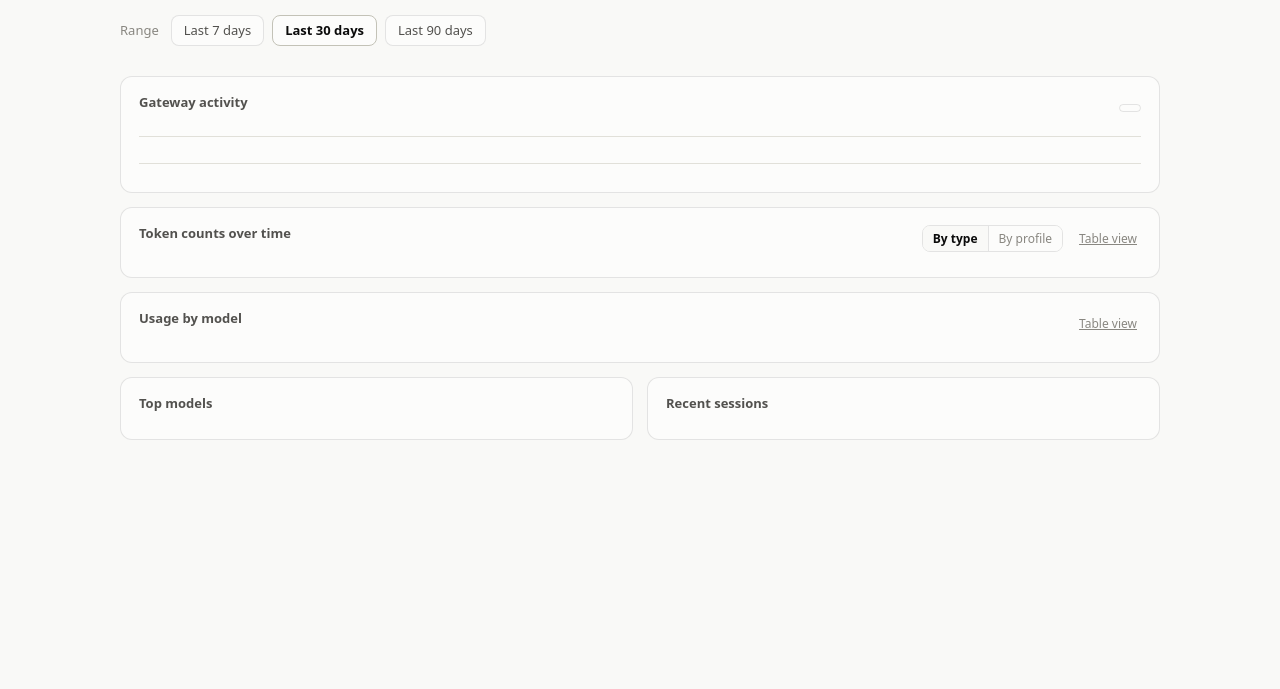
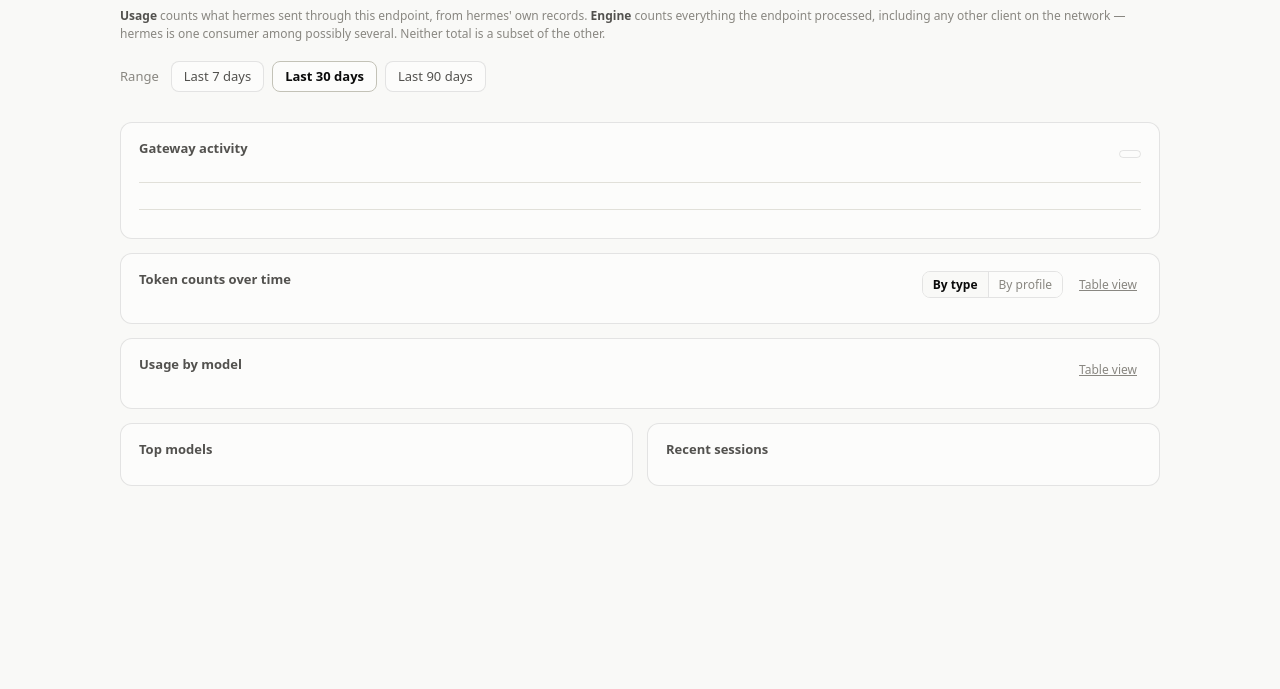
Before and after one commit to pclarytx10/hermes-stats-dash, a website: page public/index.html in a window 1280 px wide. Shown: the part 111-800 px from the top of the page. Drawn offline with Linux system fonts and the light colour scheme; no server answers.

Commit message:
Phase 6: framing and docs (closes Phase 0's collector bind-mode doc)
Adds an in-UI attribution note above the tabs stating what Usage and
Engine can and cannot see (neither is a subset of the other), and mirrors
the health badge's aria-label onto a title attribute so mouse users get
the same explanation on hover, not just screen readers.

Rewrites the README to cover both halves: Engine tab features, the
/api/engine/* routes, engine config (engines[] list + env fallback, with
the setup page's per-engine Test connection), and two new sections —
deploying the telemetry collector as a systemd user unit with --bind
guidance (the per-collector deployment choice Phase 0 flagged but never
wrote up), and running hermes-stats-dash itself as a systemd service
(documenting what Phase 0 actually did on nfcmini, previously undocumented
since the README only ever described `npm start`).

```diff
--- a/public/index.html
+++ b/public/index.html
@@ -129,6 +129,10 @@
   .tab-btn:hover { color: var(--text-primary); }
   .tab-btn[aria-selected="true"] { color: var(--text-primary); border-bottom-color: var(--text-primary); }
   [role="tabpanel"][hidden] { display: none; }
+  .attribution-note {
+    font-size: 12px; color: var(--text-muted); margin: 10px 0 0; line-height: 1.5;
+  }
+  .attribution-note strong { color: var(--text-secondary); font-weight: 600; }
 
   .filters { display: flex; gap: 8px; align-items: center; margin: 18px 0 16px; }
   .filters .label { color: var(--text-muted); font-size: 13px; margin-right: 4px; }
@@ -323,6 +327,12 @@
     <button class="tab-btn" id="tab-engine-btn" role="tab" type="button"
       aria-selected="false" aria-controls="tab-engine">Engine</button>
   </div>
+
+  <p class="attribution-note">
+    <strong>Usage</strong> counts what hermes sent through this endpoint, from hermes' own records.
+    <strong>Engine</strong> counts everything the endpoint processed, including any other client on the
+    network — hermes is one consumer among possibly several. Neither total is a subset of the other.
+  </p>
 
   <div id="tab-usage" role="tabpanel" aria-labelledby="tab-usage-btn">
     <div class="filters" role="group" aria-label="Date range">
@@ -2079,7 +2089,9 @@ function renderEngineBadge(health) {
   btn.hidden = false;
   btn.dataset.state = state;
   btn.replaceChildren(el('span', { class: 'dot' }), el('span', { text: visible }));
-  btn.setAttribute('aria-label', `llama.cpp @ ${host} — ${ariaTail} Click to open the Engine tab.`);
+  const fullText = `llama.cpp @ ${host} — ${ariaTail} Click to open the Engine tab.`;
+  btn.setAttribute('aria-label', fullText);
+  btn.title = fullText;
 }
 
 async function pollEngineBadge() {
```
Also changed, not shown: README.md.
